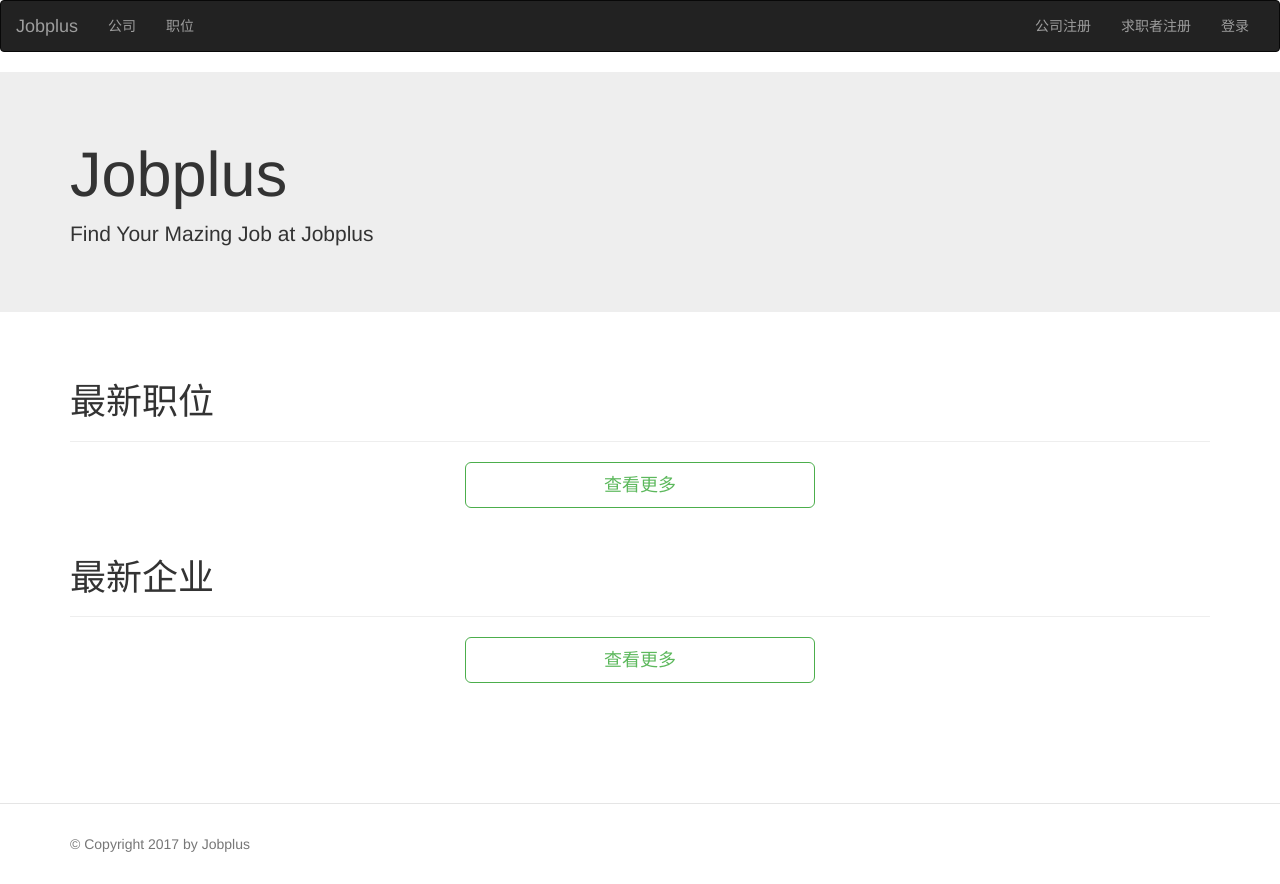
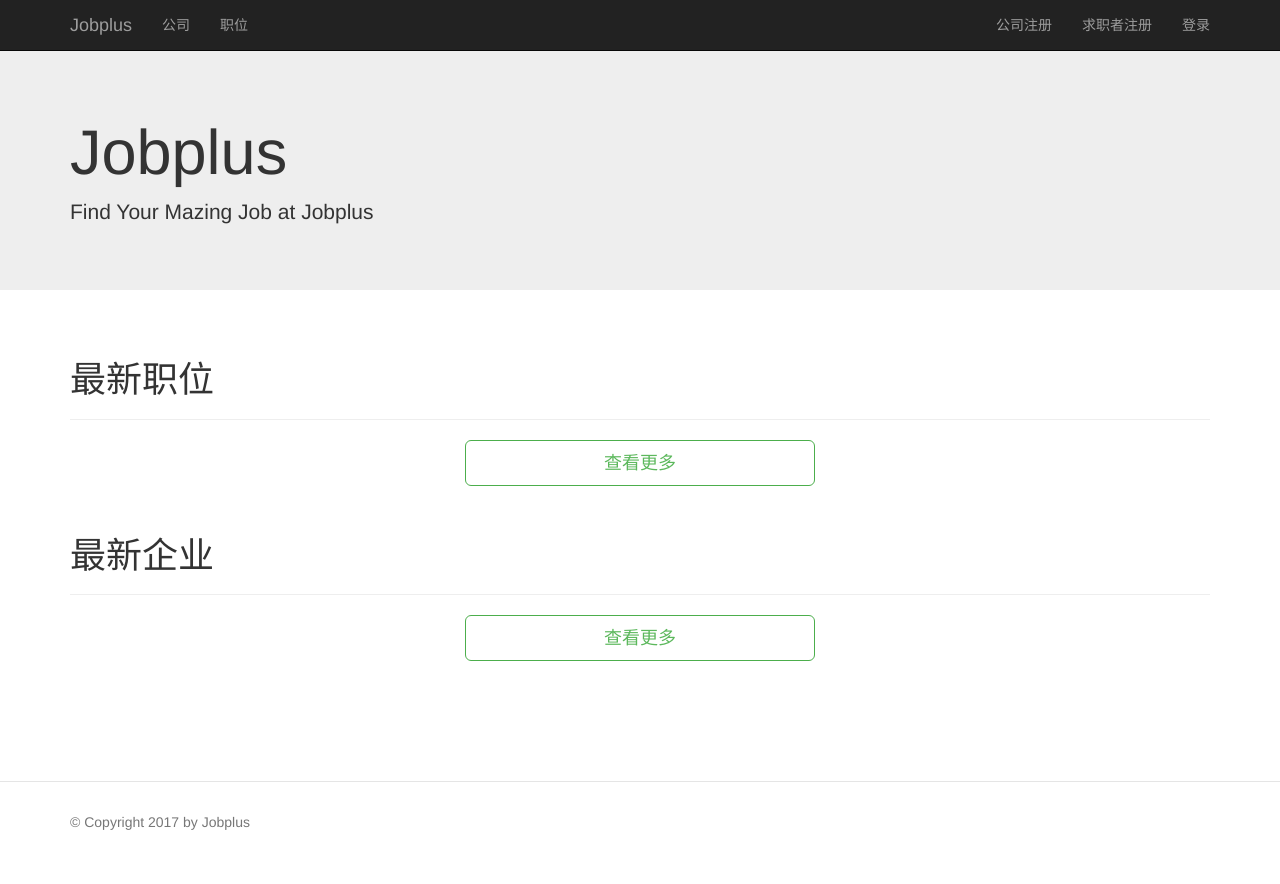
Before and after one commit to uranuday/jobplus7, a Flask app: page / in a window 1280 px wide. After the commit the page ends 830 px from the top, so only its background shows below. Run offline with Flask 2, Linux system fonts and the light colour scheme; data that the repository does not hold is empty; some libraries are stand-ins or nearby versions.

Commit message:
fix base.html navbar style issue

```diff
--- a/jobplus/templates/base.html
+++ b/jobplus/templates/base.html
@@ -13,11 +13,11 @@
 </head>
 
 
-<body>
+<body style="margin-top:50px;">
 
 
-    <nav class="navbar navbar-inverse navbar-fix-top">
-        <div class="container-fluid">
+    <nav class="navbar navbar-inverse navbar-fixed-top">
+        <div class="container">
             <div class="navbar-header">
                 <button type="button" class="navbar-toggle collapsed" data-toggle="collapse" data-target="#bs-example-navbar-collapse-1" aria-expanded="false">
                     <span class="sr-only">Toggle navigation</span>
```
